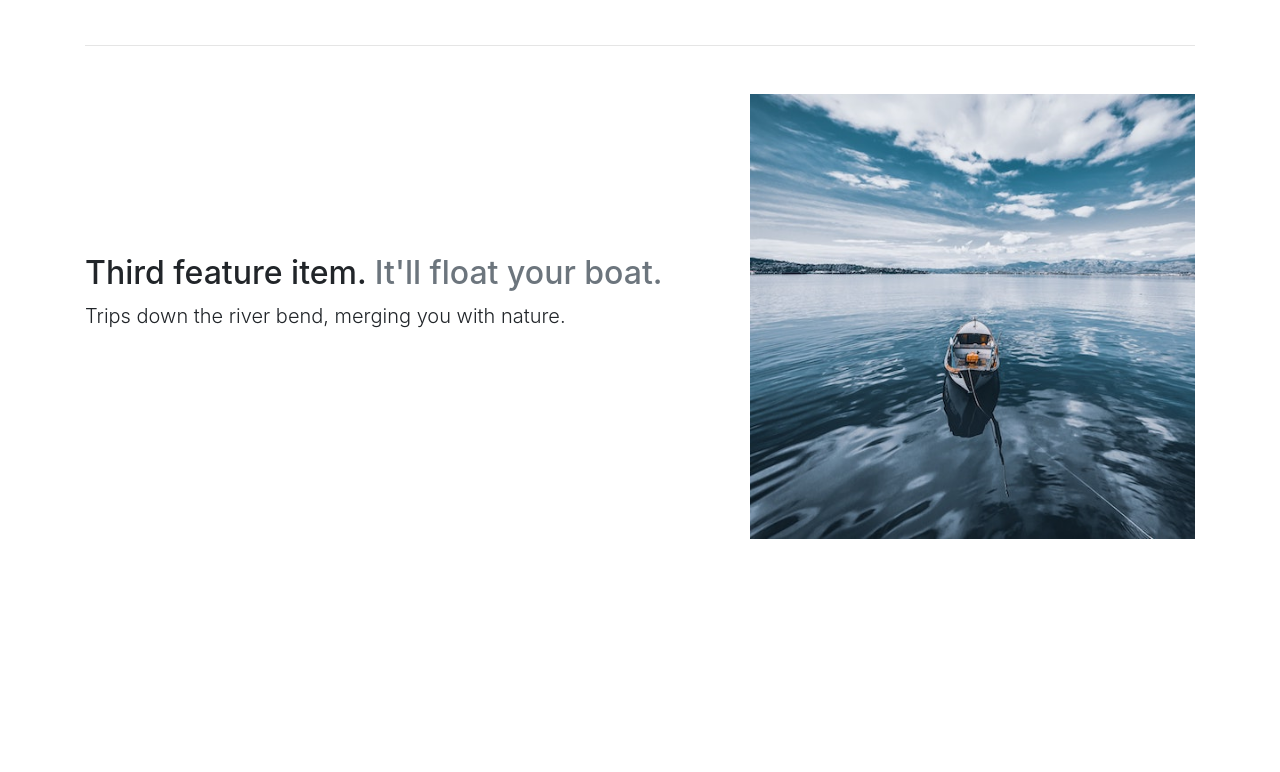
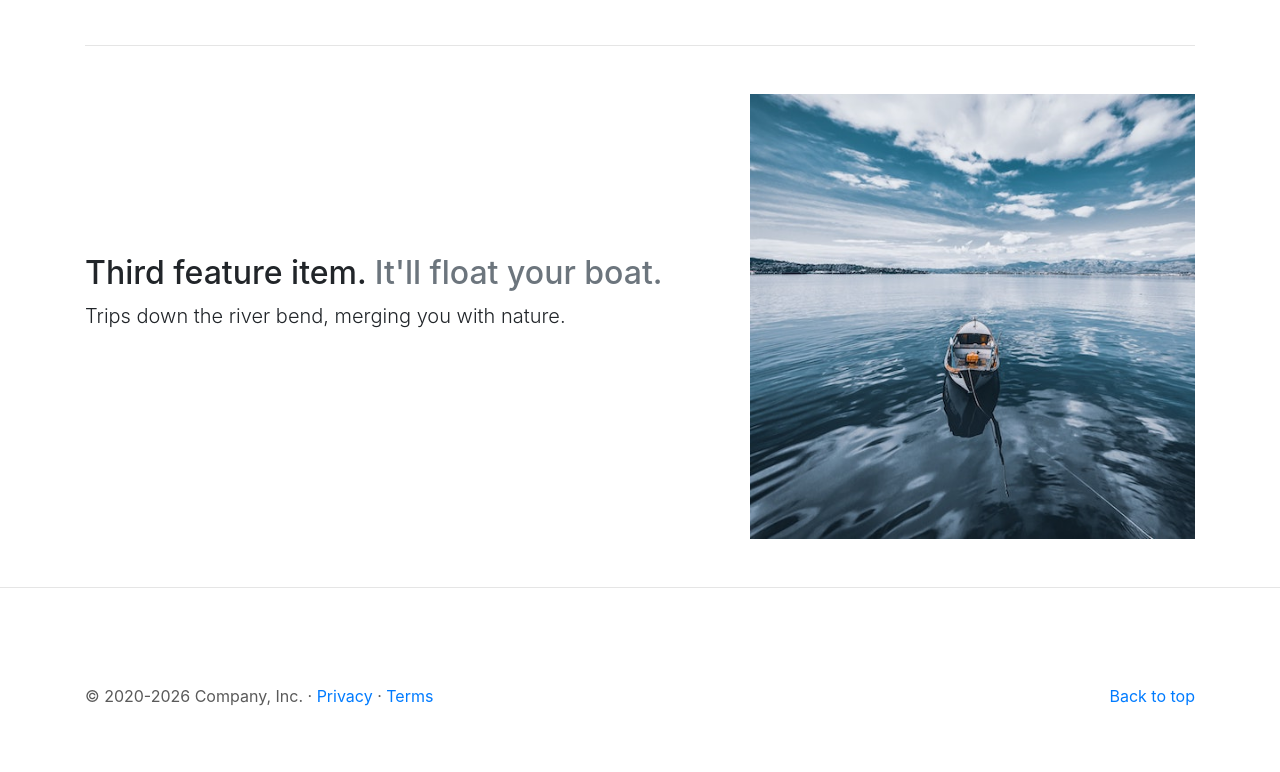
Before and after one commit to deandi-scholtz-ITvarsity/Module-9-Assessment-1-, a plain HTML site: page index.html in a window 1280 px wide. Shown: the part 1979-2751 px from the top of the page. Before the commit the page ends 2518 px from the top, so only its background shows below. Drawn offline with Linux system fonts and the light colour scheme.

Commit message:
Add Footer

```diff
--- a/index.html
+++ b/index.html
@@ -128,8 +128,14 @@
                     <img src="img/boat.jpg" class="bd-placeholder-img bd-placeholder-img-lg img-fluid mx-auto" />
                 </div>
             </div>
+        </div>
 
-        </div>
+        <hr class="section-divider" />
+
+        <footer class="container footer-section">
+            <p class="float-right"><a href="#">Back to top</a></p>
+            <p>&copy; 2020-2026 Company, Inc. &middot; <a href="#">Privacy</a> &middot; <a href="#">Terms</a></p>
+        </footer>
 
     </main>
 
```
